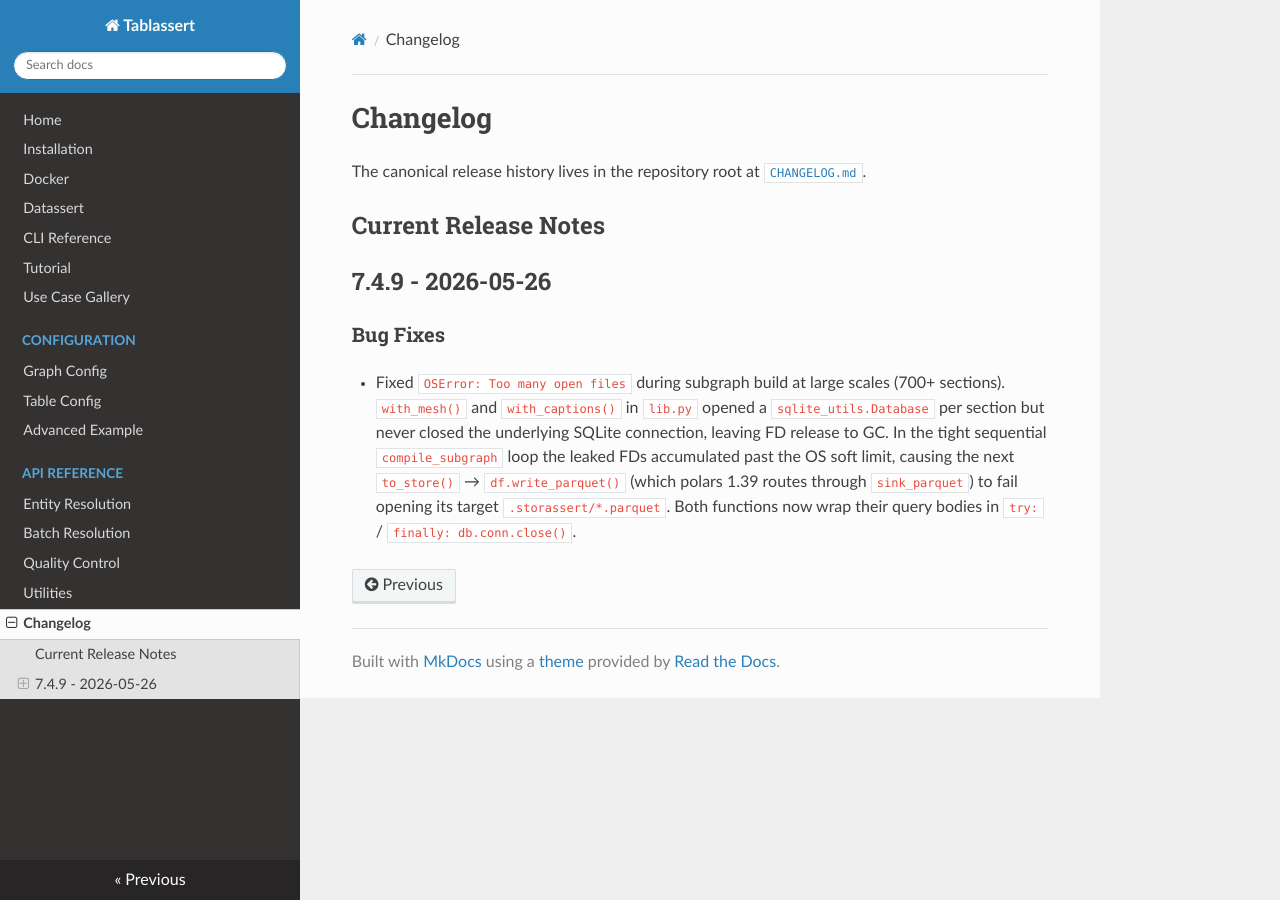
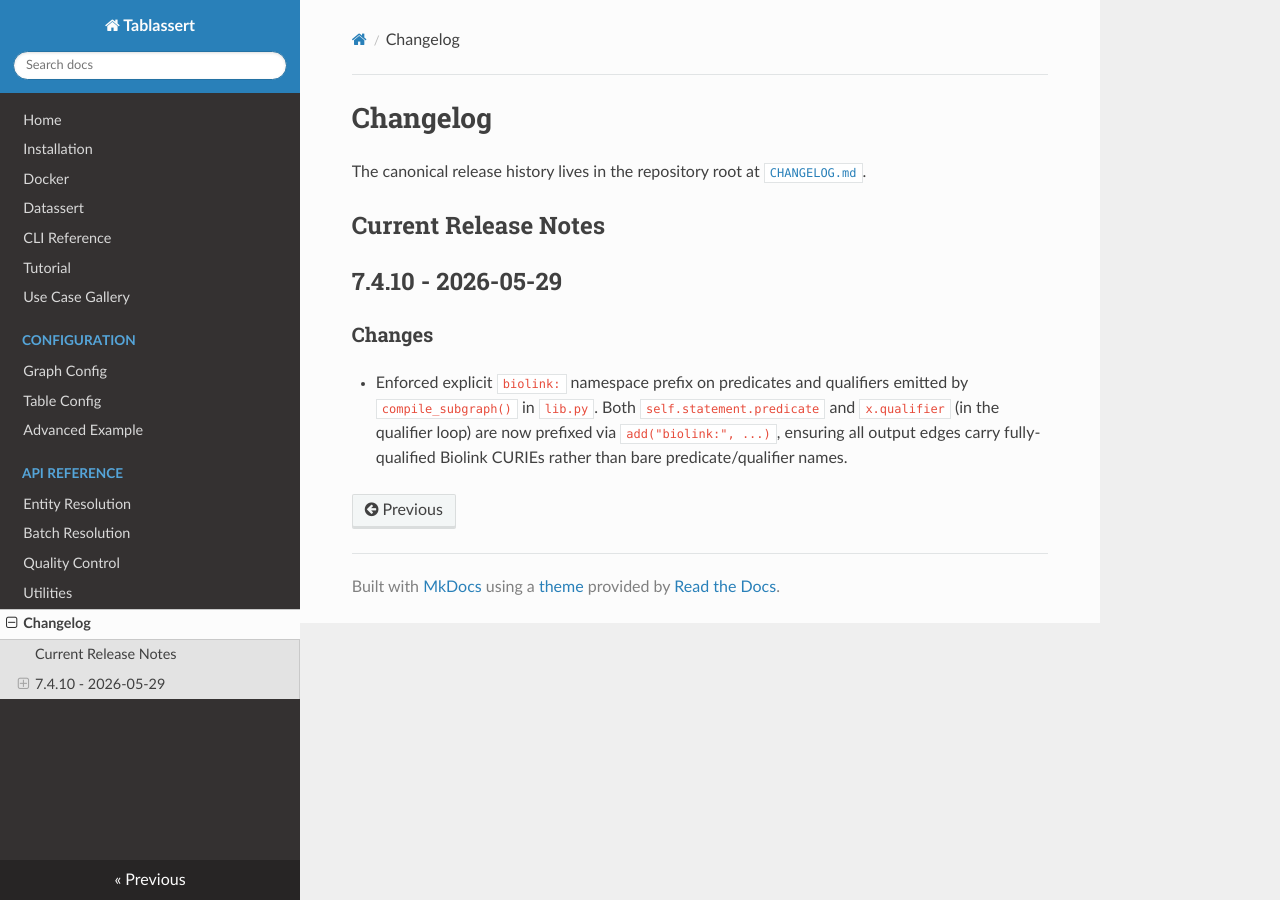
Before and after one commit to SkyeAv/Tablassert3.0.0, an MkDocs documentation site: the page built from docs/changelog.md, in a window 1280 px wide. Built offline with MkDocs 1.6.1, drawn with Linux system fonts in a browser that asks for light colours; nearby versions of some CDN libraries.

Commit message:
Documented Changed

```diff
--- a/docs/changelog.md
+++ b/docs/changelog.md
@@ -4,8 +4,8 @@ The canonical release history lives in the repository root at [`CHANGELOG.md`](h
 
 ## Current Release Notes
 
-## 7.4.9 - 2026-05-26
+## 7.4.10 - 2026-05-29
 
-### Bug Fixes
+### Changes
 
-- Fixed `OSError: Too many open files` during subgraph build at large scales (700+ sections). `with_mesh()` and `with_captions()` in `lib.py` opened a `sqlite_utils.Database` per section but never closed the underlying SQLite connection, leaving FD release to GC. In the tight sequential `compile_subgraph` loop the leaked FDs accumulated past the OS soft limit, causing the next `to_store()` → `df.write_parquet()` (which polars 1.39 routes through `sink_parquet`) to fail opening its target `.storassert/*.parquet`. Both functions now wrap their query bodies in `try:` / `finally: db.conn.close()`.
+- Enforced explicit `biolink:` namespace prefix on predicates and qualifiers emitted by `compile_subgraph()` in `lib.py`. Both `self.statement.predicate` and `x.qualifier` (in the qualifier loop) are now prefixed via `add("biolink:", ...)`, ensuring all output edges carry fully-qualified Biolink CURIEs rather than bare predicate/qualifier names.
```
Also changed, not shown: CHANGELOG.md (+5 -0 lines).
